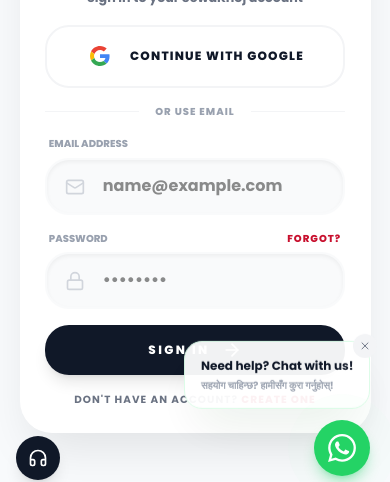
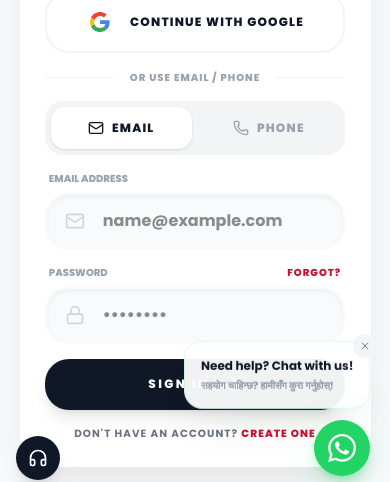
Before and after one commit to lngiri/sewakhoj, a Next.js app: page /login in a window 390 px wide. Shown: the part 348-830 px from the top of the page. Built offline with nearby package versions, Linux system fonts and the light colour scheme; no server answers; the database is empty.

Commit message:
Fix auth redirect loop and add phone login

```diff
--- a/src/app/login/LoginClient.tsx
+++ b/src/app/login/LoginClient.tsx
@@ -9,14 +9,17 @@ import {
   Mail,
   Lock,
   ArrowRight,
-  AlertCircle
+  AlertCircle,
+  Phone
 } from "lucide-react";
 
 function LoginForm() {
   const router = useRouter();
   const searchParams = useSearchParams();
   const { user: authUser, loading: authLoading } = useAuth();
+  const [loginMode, setLoginMode] = useState<'email' | 'phone'>('email');
   const [email, setEmail] = useState("");
+  const [phone, setPhone] = useState("");
   const [password, setPassword] = useState("");
   const [loading, setLoading] = useState(false);
   const [error, setError] = useState("");
@@ -41,7 +44,11 @@ function LoginForm() {
       if (!redirect || redirect === "/" || redirect.includes('/login') || redirect.includes('/signup')) {
         redirect = authUser.id === '337f575f-8f54-4f74-b762-3b22810d4238' ? '/admin' : '/dashboard';
       }
+      // Add a small delay to ensure session cookies are written by the Auth listener before navigating
+      const timer = setTimeout(() => {
         window.location.href = redirect;
+      }, 500);
+      return () => clearTimeout(timer);
     }
   }, [authUser, authLoading, router, searchParams]);
 
@@ -62,27 +69,37 @@ function LoginForm() {
       if (error) setError(error.message);
     } catch (err: any) {
       setError(err.message || "Failed to sign in with Google");
-    } finally {
       setLoading(false);
     }
   };
 
-  const handleEmailLogin = async (e: React.FormEvent) => {
+  const handleLogin = async (e: React.FormEvent) => {
     e.preventDefault();
     setLoading(true);
     setError("");
 
-    const { error } = await supabase.auth.signInWithPassword({ email, password });
+    let loginEmail = email;
+    if (loginMode === 'phone') {
+      const cleanPhone = phone.replace(/\D/g, '');
+      if (cleanPhone.length < 10) {
+        setError("Please enter a valid phone number");
+        setLoading(false);
+        return;
+      }
+      loginEmail = `phone_${cleanPhone}@sewakhoj.internal`;
+    }
+
+    const { error } = await supabase.auth.signInWithPassword({ email: loginEmail, password });
 
     if (error) {
       if (error.message.includes("Email not confirmed") || error.message.includes("email_not_confirmed")) {
         setError("Please check your inbox and confirm your email before signing in. Didn't get the email? Check spam or sign up again to resend.");
       } else {
-        setError(error.message);
+        setError("Invalid login credentials.");
       }
       setLoading(false);
     }
-    // If successful, the useEffect at the top will handle the redirect via window.location.href.
+    // If successful, the useEffect at the top will handle the redirect.
   };
 
   return (
@@ -190,18 +207,49 @@ function LoginForm() {
         </button>
 
         {/* Divider */}
-        <div className="relative" style={{ marginBottom: 'clamp(12px, 2vh, 24px)' }}>
+        <div className="relative" style={{ marginBottom: 'clamp(12px, 2vh, 16px)' }}>
           <div className="absolute inset-0 flex items-center">
             <div className="w-full border-t border-gray-100"></div>
           </div>
           <div className="relative flex justify-center text-[10px] font-black uppercase tracking-widest">
-            <span className="px-4 bg-white text-gray-400">or use email</span>
+            <span className="px-4 bg-white text-gray-400">or use email / phone</span>
           </div>
         </div>
 
-        {/* Email/Password Form */}
-        <form onSubmit={handleEmailLogin} style={{ display: 'flex', flexDirection: 'column', gap: 'clamp(10px, 1.8vh, 20px)' }}>
-          {/* Email Field */}
+        {/* Tab Switcher: Email | Phone */}
+        <div className="flex bg-gray-100 rounded-2xl p-1.5 mb-4" style={{ gap: 'clamp(4px, 0.8vh, 8px)' }}>
+          <button
+            type="button"
+            onClick={() => { setLoginMode('email'); setError(''); }}
+            className={`flex-1 rounded-xl font-black text-xs uppercase tracking-widest transition-all ${
+              loginMode === 'email'
+                ? 'bg-white text-gray-900 shadow-sm'
+                : 'text-gray-400 hover:text-gray-600'
+            }`}
+            style={{ padding: 'clamp(8px, 1.5vh, 14px)' }}
+          >
+            <Mail className="w-4 h-4 inline mr-2" />
+            Email
+          </button>
+          <button
+            type="button"
+            onClick={() => { setLoginMode('phone'); setError(''); }}
+            className={`flex-1 rounded-xl font-black text-xs uppercase tracking-widest transition-all ${
+              loginMode === 'phone'
+                ? 'bg-white text-gray-900 shadow-sm'
+                : 'text-gray-400 hover:text-gray-600'
+            }`}
+            style={{ padding: 'clamp(8px, 1.5vh, 14px)' }}
+          >
+            <Phone className="w-4 h-4 inline mr-2" />
+            Phone
+          </button>
+        </div>
+
+        {/* Email/Phone Form */}
+        <form onSubmit={handleLogin} style={{ display: 'flex', flexDirection: 'column', gap: 'clamp(10px, 1.8vh, 20px)' }}>
+
+          {loginMode === 'email' ? (
             <div style={{ display: 'flex', flexDirection: 'column', gap: 'clamp(4px, 0.8vh, 8px)' }}>
               <label className="text-[10px] font-black uppercase text-gray-400 ml-1">Email Address</label>
               <div className="relative group">
@@ -220,6 +268,26 @@ function LoginForm() {
                 />
               </div>
             </div>
+          ) : (
+            <div style={{ display: 'flex', flexDirection: 'column', gap: 'clamp(4px, 0.8vh, 8px)' }}>
+              <label className="text-[10px] font-black uppercase text-gray-400 ml-1">Phone Number</label>
+              <div className="relative group">
+                <Phone className="absolute left-5 top-1/2 -translate-y-1/2 w-5 h-5 text-gray-300 group-focus-within:text-sewakhoj-red transition-colors" />
+                <input
+                  type="tel"
+                  placeholder="98XXXXXXXX"
+                  value={phone}
+                  onChange={(e) => setPhone(e.target.value)}
+                  required
+                  className="w-full bg-gray-50 border-2 border-transparent focus:border-sewakhoj-red focus:bg-white rounded-[24px] pl-14 pr-6 font-bold text-sm outline-none transition-all shadow-inner"
+                  style={{
+                    paddingTop: 'clamp(10px, 1.8vh, 16px)',
+                    paddingBottom: 'clamp(10px, 1.8vh, 16px)'
+                  }}
+                />
+              </div>
+            </div>
+          )}
 
           {/* Password Field */}
           <div style={{ display: 'flex', flexDirection: 'column', gap: 'clamp(4px, 0.8vh, 8px)' }}>
--- a/src/app/signup/SignupClient.tsx
+++ b/src/app/signup/SignupClient.tsx
@@ -160,6 +160,7 @@ export default function SignupPage() {
         email: systemEmail,
         password,
         options: {
+          emailRedirectTo: `${window.location.origin}/auth/callback`,
           data: {
             role: 'customer',
             phone: clean,
@@ -257,6 +258,7 @@ export default function SignupPage() {
         email,
         password,
         options: {
+          emailRedirectTo: `${window.location.origin}/auth/callback`,
           data: {
             role: 'customer',
             referred_by: referralCode || undefined,
```
Also changed, not shown: public/sw.js. Lines whose indentation alone changed are shown as unchanged.
